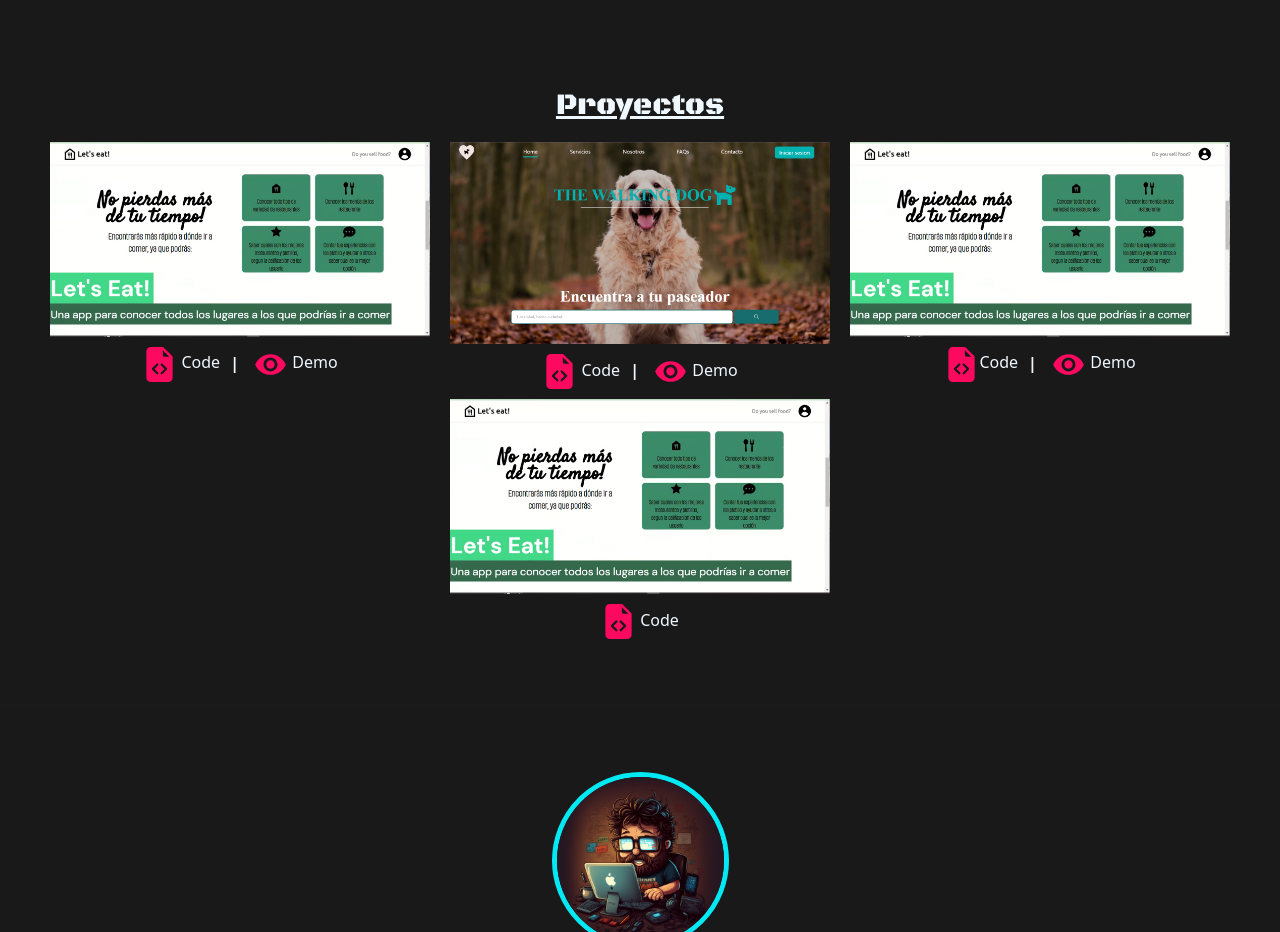
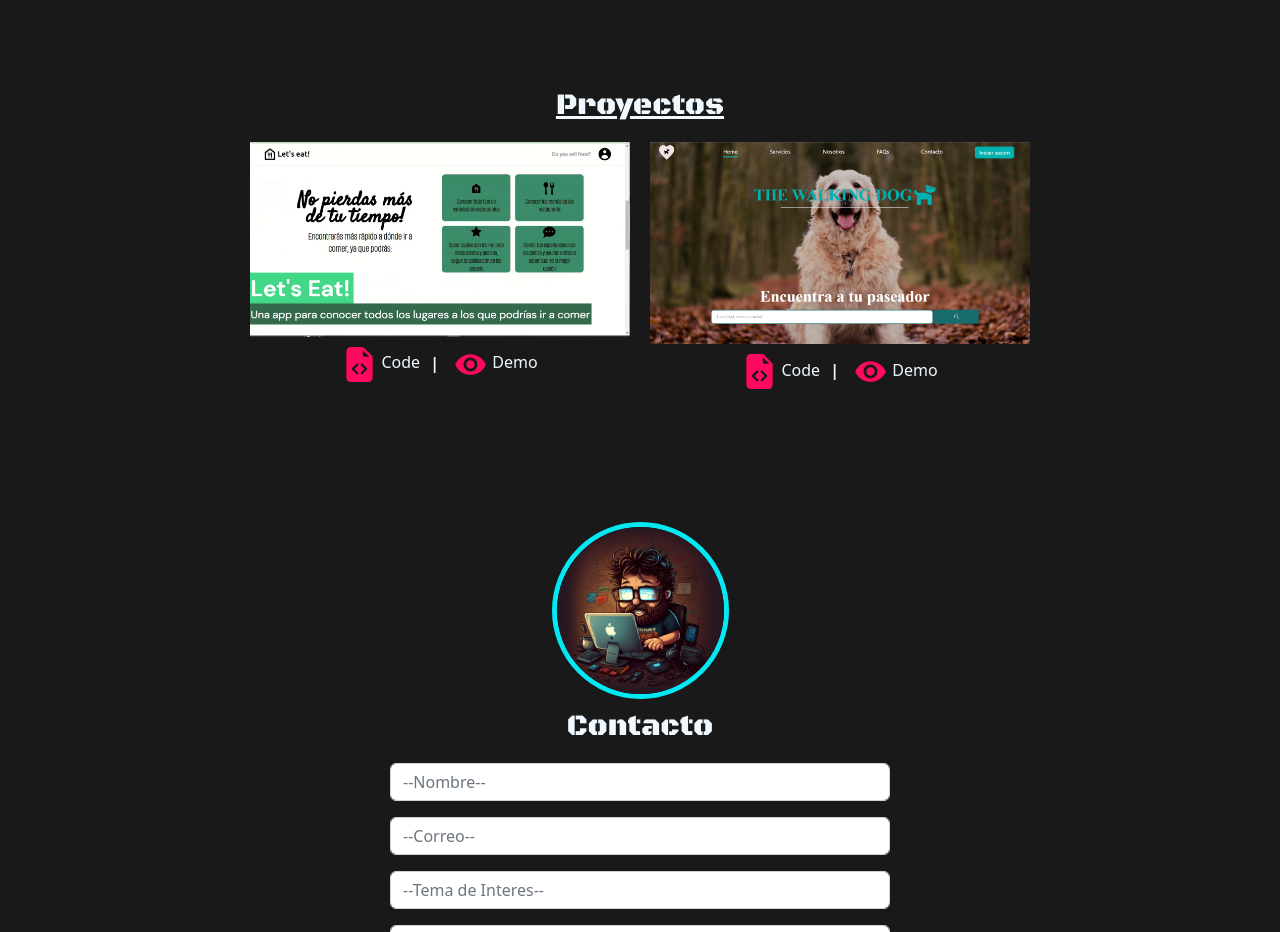
Before and after one commit to Edijosmen/portafolio, a React (Create React App) app: page / in a window 1280 px wide. Shown: the part 2763-3695 px from the top of the page. Built offline with nearby package versions, Linux system fonts and the light colour scheme.

Commit message:
actulizacion del componente proyectos

```diff
--- a/src/componets/perfil.js
+++ b/src/componets/perfil.js
@@ -19,7 +19,7 @@ export default function Perfil() {
                   </span>
 
                   <div className='elaces'>
-                     <a className='ov-btn-slide-close' href='/download/MeCv.pdf' download>Descargar CV</a>
+                     <a className='ov-btn-slide-close' href='/download/portafolio.pdf' download>Descargar CV</a>
 
                   </div>
                   <hr className='p-hr'></hr>
--- a/src/componets/proyectos.js
+++ b/src/componets/proyectos.js
@@ -27,23 +27,7 @@ export default function Proyectos() {
                     className='pr-icons'></IoMdEye> Demo</a>
                 </div>
             </div>
-            <div className='p-kid'>
-                <img src='img/lets-eat.png'></img>
-                <div className='btncl'>
-                    <a href='#'> <BsFileEarmarkCodeFill
-                    className='pr-icons'></BsFileEarmarkCodeFill>Code</a>
-                    <strong>|</strong>
-                    <a href='#'> <IoMdEye
-                    className='pr-icons'></IoMdEye> Demo</a>
-                </div>
-            </div>
-            <div className='p-kid'>
-                <img src='img/lets-eat.png'></img>
-                <div className='btncl'>
-                    <a href='#'> <BsFileEarmarkCodeFill
-                    className='pr-icons'></BsFileEarmarkCodeFill> Code</a>
-                </div>
-            </div>
+
         </section>
         <hr/>
     </div>
```
Also changed, not shown: 1 other file (tests, documents, lock files or other folders).
